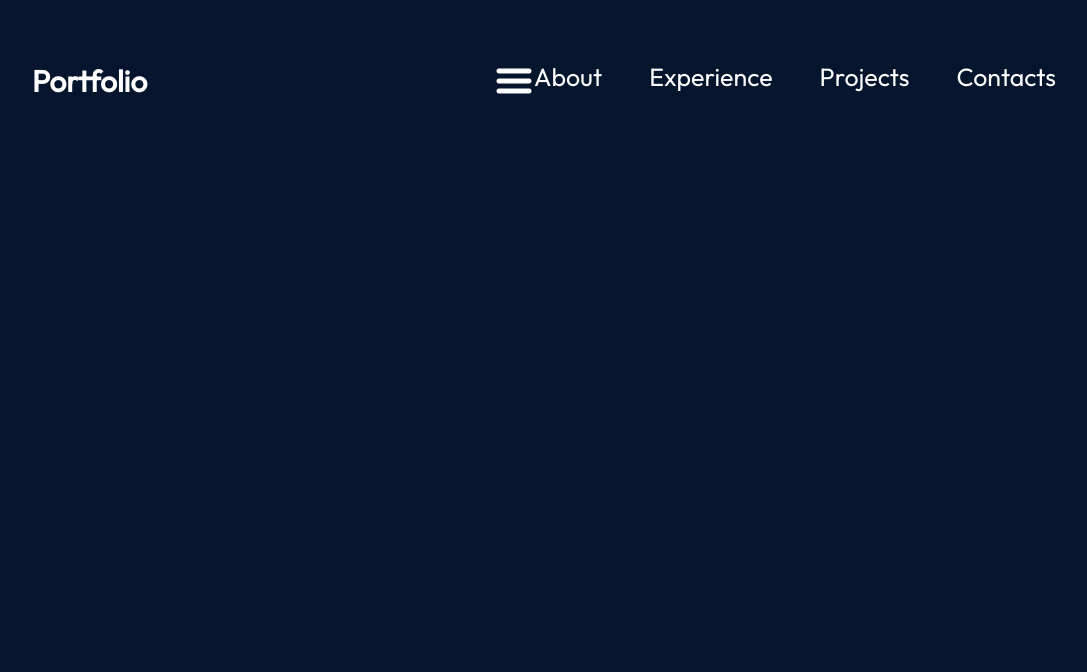
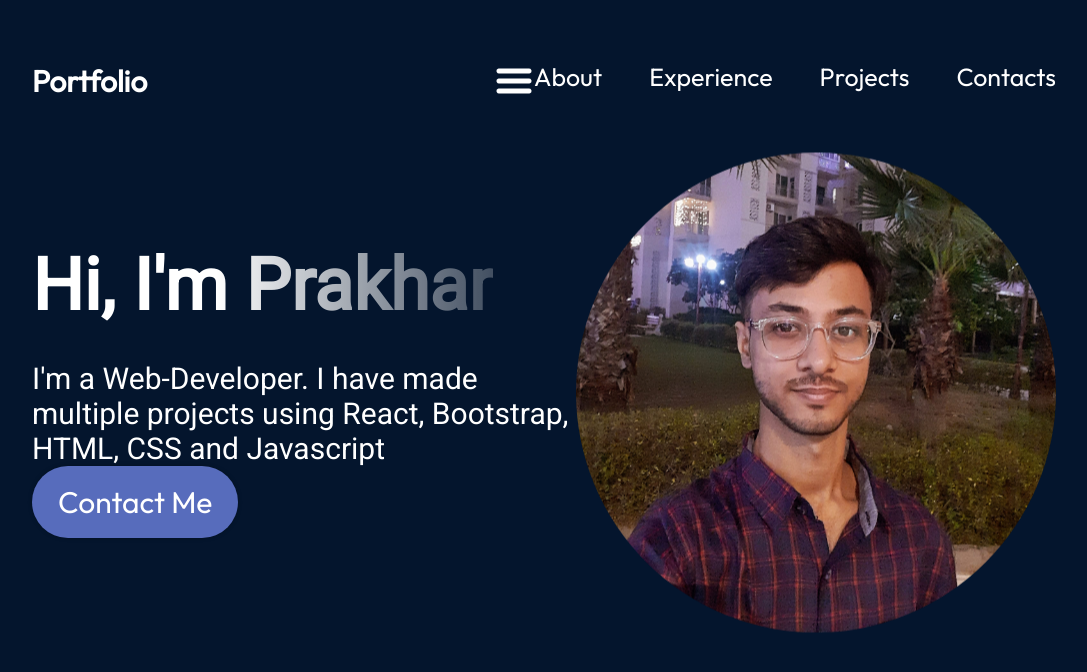
Before and after one commit to prakhar2020cs/deployed-react-portfolio, a React app in the folder vite-project/: page / in a window 1280 px wide. Shown: the top 672 px of the page, without its empty margins (96-1183 px from the left). Built offline with nearby package versions, Linux system fonts and the light colour scheme; the HTML template or start-up script is replaced by a standard one.

Commit message:
hero-complete

```diff
--- a/vite-project/src/App.jsx
+++ b/vite-project/src/App.jsx
@@ -1,12 +1,14 @@
-
+import Hero from './components/Hero/Hero.jsx'
 import styles from  './App.module.css';
 import Navbar from './components/Navbar';
 
 function App() {
 
 
-  return(<div className={styles.App}>
+  return(
+    <div className={styles.App}>
  <Navbar/>
+  <Hero/>
   </div>
   );
 }
--- /dev/null
+++ b/vite-project/src/components/Hero/Hero.jsx
@@ -0,0 +1,18 @@
+import React from 'react'
+import { getImageUrl } from '../../utils'
+import styles from "./Hero.module.css";
+
+function Hero() {
+  return <section className={styles.container}>
+    <div className={styles.content}>
+    <h1 className={styles.title}>Hi, I'm Prakhar</h1>
+    <p className={styles.description}>I'm a Web-Developer. I have made multiple projects using React, Bootstrap, HTML, CSS and Javascript </p>
+    <a className={styles.contactBtn} href="mailto:prakhar06035@gmail.com">Contact Me</a>
+    </div>
+    <img className={styles.heroImg} src={getImageUrl("hero/heroImage.jpg")} alt="Hero"/>
+    <div className={styles.topBlur}/>
+    <div className={styles.bottomBlur}/>
+ </section>
+}
+
+export default Hero
--- /dev/null
+++ b/vite-project/src/components/Hero/Hero.module.css
@@ -0,0 +1,110 @@
+@import "../../vars.css";
+
+.container{
+    position: relative;
+    display:flex;
+    align-items: center;
+    justify-content: space-between;
+    margin-top: 49px;
+    z-index: 1;
+    margin-left: 10%;
+    margin-right: 10%;
+}
+
+.content{
+    display: flex;
+    flex-direction: column;
+    align-items: flex-start;
+    color :var(--color-text);
+    z-index: 1;
+
+}
+
+.title{
+    font-size: 72px;
+    font-weight: 900;
+    margin-bottom: 33px;
+    font-family: var(--font-roboto);
+    background:linear-gradient(
+        90deg,
+     rgba(255, 255, 255, 1) 40%,
+    rgba(255, 255, 255, 0) 120%) ;
+    -webkit-text-fill-color: transparent;
+    -webkit-background-clip: text;
+
+}
+
+.description{
+   font-size:30px;
+   font-family: var(--font-roboto);
+}
+
+.contactBtn{
+    text-decoration: none;
+    background-color: var(--color-primary);
+    color:var(--color-text);
+    border-radius:100px ;
+    font-size: 30px;
+    font-weight: 6000;
+    padding: 17px 26px;
+    box-shadow: 0 0 4px 0  rgba(0, 0, 0, 0.25);
+}
+
+.heroImg{
+    height: 60vh;
+    border-radius: 60vh;
+    z-index: 1;
+
+    animation-name: floating;
+    animation-duration:  3s ;
+    animation-iteration-count:infinite;
+    animation-timing-function:  ease-in-out ;
+
+}
+
+
+@keyframes floating {
+    0%{
+        transform:translate(0, 0px);
+
+    }
+    50%{
+        transform:translate(0, 10px);
+
+    }
+    100%{
+        transform:translate(0, -0px);
+
+    }
+
+
+}
+
+topBlur{
+    position:absolute;
+    width:50vw;
+    height: 50vw;
+    min-width: 350px;
+    min-width: 350px;
+    top: -128px;
+    left: 10vw;
+    border: 764px;
+    background: rgba(25, 55, 109, 0.7);
+    filter: blur(100px);
+    z-index: 0;
+}
+
+bottomBlur{
+    position:absolute;
+    width:70vw;
+    height: 50vw;
+    min-width: 350px;
+    min-width: 350px;
+    top: 246px;
+    left: -25vw;
+    border: 764px;
+    background: rgba(25, 55, 109, 0.7);
+    filter: blur(100px);
+    z-index: 0;
+
+}
--- a/vite-project/src/vars.css
+++ b/vite-project/src/vars.css
@@ -6,7 +6,7 @@
     --color-dark: #0b2447;
     --color-bg: #04152d;
     /* fonts */
-    --font-robot:"Roboto";
+    --font-roboto:"Roboto";
 
 
 }
```
Also changed, not shown: vite-project/assets/hero/heroImage.jpg (added).
